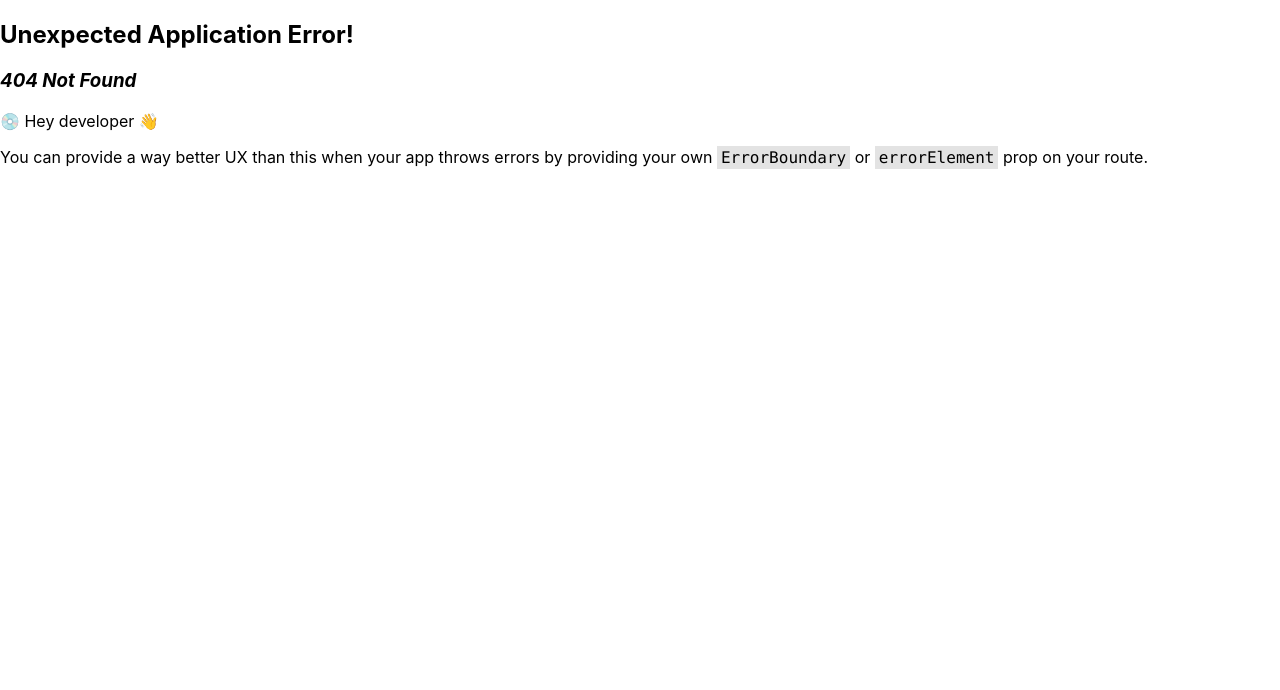
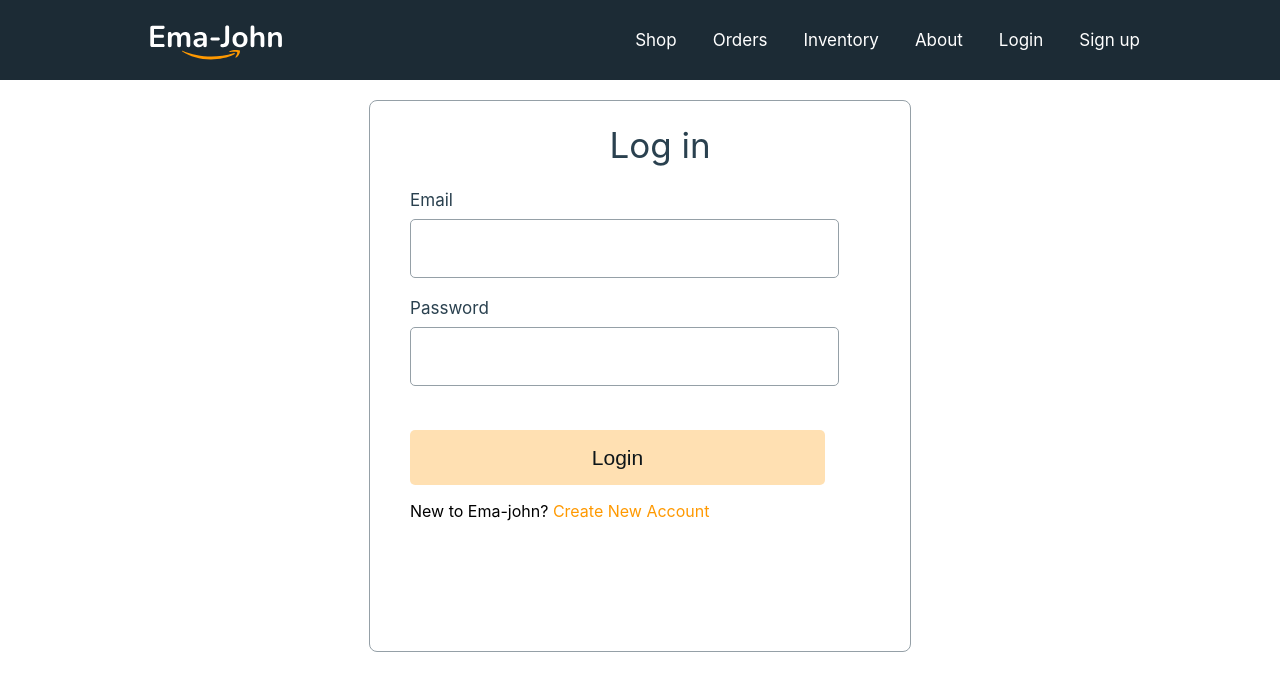
Before and after one commit to Samira-Shajahan-Borsha/ema-john-shopping-client, a React (Create React App) app: page /login in a window 1280 px wide. Before the commit this address had no page. Shown: the top 690 px of the page. Built offline with nearby package versions, Linux system fonts and the light colour scheme.

Commit message:
styled login and signup page

```diff
--- a/package.json
+++ b/package.json
@@ -9,6 +9,7 @@
     "@testing-library/jest-dom": "^5.16.5",
     "@testing-library/react": "^13.4.0",
     "@testing-library/user-event": "^13.5.0",
+    "firebase": "^9.17.1",
     "react": "^18.2.0",
     "react-dom": "^18.2.0",
     "react-router-dom": "^6.8.1",
--- a/src/components/Header/Header.js
+++ b/src/components/Header/Header.js
@@ -6,12 +6,16 @@
 const Header = () => {
     return (
         <nav className='header'>
-            <img src={logo} alt="" />
+            <Link to='/'>
+                <img src={logo} alt="" />
+            </Link>
             <div>
                 <Link to="/">Shop</Link>
                 <Link to="/orders">Orders</Link>
                 <Link to="/inventory">Inventory</Link>
                 <Link to="/about">About</Link>
+                <Link to="/login">Login</Link>
+                <Link to="/signup">Sign up</Link>
             </div>
         </nav>
     );
--- /dev/null
+++ b/src/components/Login/Login.css
@@ -0,0 +1,67 @@
+.form-container {
+    width: 500px;
+    height: 550px;
+    background: #FFFFFF;
+    border: 1px solid #95A0A7;
+    border-radius: 8px;
+    margin: 20px auto;
+    padding-left: 40px;
+}
+
+.form-container span {
+    color: #FF9900;
+}
+
+.form-container a {
+    text-decoration: none;
+}
+
+.form-title {
+    font-weight: 400;
+    font-size: 35px;
+    line-height: 42px;
+    color: #2A414F;
+    text-align: center;
+}
+
+.form-control {
+    margin-bottom: 20px;
+}
+
+.form-control label {
+    display: block;
+    font-weight: 400;
+    font-size: 17px;
+    line-height: 20px;
+    letter-spacing: 0.0015em;
+    color: #2A414F;
+    margin-bottom: 9px;
+}
+
+.form-control input {
+    width: 415px;
+    height: 55px;
+    border: 1px solid #95A0A7;
+    border-radius: 5px;
+    font-size: 1.5em;
+    padding-left: 10px;
+}
+
+.btn-submit {
+    margin-top: 24px;
+    width: 415px;
+    height: 55px;
+    background: rgba(255, 153, 0, 0.3);
+    border-radius: 5px;
+    border: none;
+    font-weight: 400;
+    font-size: 21px;
+    line-height: 25px;
+    letter-spacing: 0.0015em;
+    color: #0E161A;
+    cursor: pointer;
+}
+
+.btn-submit:hover {
+    background: rgba(255, 153, 0, 0.6);
+}
--- /dev/null
+++ b/src/components/Login/Login.js
@@ -0,0 +1,25 @@
+import React from 'react';
+import { Link } from 'react-router-dom';
+import './Login.css';
+
+const Login = () => {
+    return (
+        <div className='form-container'>
+            <h1 className='form-title'>Log in</h1>
+            <form>
+                <div className="form-control">
+                    <label htmlFor="email">Email</label>
+                    <input type="email" name="email" id="" required />
+                </div>
+                <div className="form-control">
+                    <label htmlFor="password">Password</label>
+                    <input type="password" name="password" id="" required />
+                </div>
+                <input className='btn-submit' type="submit" value="Login" />
+            </form>
+            <p>New to Ema-john? <Link to='/signup'><span> Create New Account</span></Link></p>
+        </div>
+    );
+};
+
+export default Login;
--- /dev/null
+++ b/src/components/SignUp/SignUp.js
@@ -0,0 +1,28 @@
+import React from 'react';
+import { Link } from 'react-router-dom';
+import './SignUp.css';
+const SignUp = () => {
+    return (
+        <div className='form-container'>
+            <h1 className='form-title'>Sign Up</h1>
+            <form>
+                <div className="form-control">
+                    <label htmlFor="email">Email</label>
+                    <input type="email" name="email" id="" required />
+                </div>
+                <div className="form-control">
+                    <label htmlFor="password">Password</label>
+                    <input type="password" name="password" id="" required />
+                </div>
+                <div className="form-control">
+                    <label htmlFor="confirm">Confirm Password</label>
+                    <input type="password" name="confirm" id="" required />
+                </div>
+                <input className='btn-submit' type="submit" value="Sign Up" />
+            </form>
+            <p>Already have an account? <Link to='/login'><span>  Login</span></Link></p>
+        </div>
+    );
+};
+
+export default SignUp;
```
Also changed, not shown: src/App.js (+12 -2 lines), src/firebase/firebase.config.js (added, +19 -0 lines), src/components/SignUp/SignUp.css (added), 1 other file (tests, documents, lock files or other folders).
